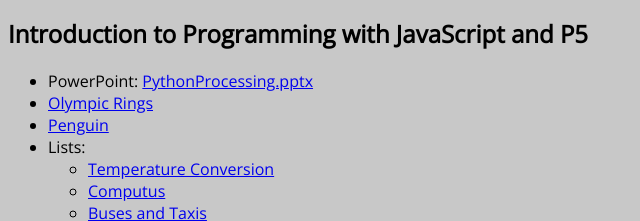
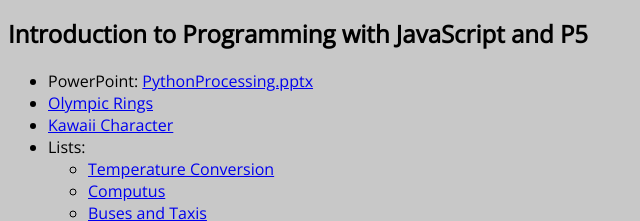
Before and after one commit to APCSPrinciples/APCSPrinciples.github.io, a plain HTML site: page index.html in a window 1280 px wide. Shown: the part 2155-2376 px from the top of the page, 0-640 px from the left. Drawn offline with nearby package versions, Linux system fonts and the light colour scheme.

Commit message:
Update index.html

```diff
--- a/index.html
+++ b/index.html
@@ -106,7 +106,8 @@
 				<ul>
 				<li>PowerPoint: <a href="https://drive.google.com/file/d/0Bz2ZkT6qWPYTb2VLdmlQUVB3RHc/view?usp=sharing">PythonProcessing.pptx</a></li>
 				<li><a href="https://github.com/APCSPrinciples/OlympicRings">Olympic Rings</a></li>
-				<li><a href="https://github.com/APCSPrinciples/Penguin/blob/master/README.md">Penguin</a></li>
+				<li><a href="https://github.com/APCSPrinciples/Kawaii/blob/master/README.md#kawaii">Kawaii Character</a></li>
+				<!--<li><a href="https://github.com/APCSPrinciples/Penguin/blob/master/README.md">Penguin</a></li>-->
 				<li>Lists:
 					<ul><li><a href="https://github.com/APCSPrinciples/TemperatureConversion">Temperature Conversion</a></li>
 						<li><a href="https://github.com/APCSPrinciples/Computus">Computus</a></li>
```
